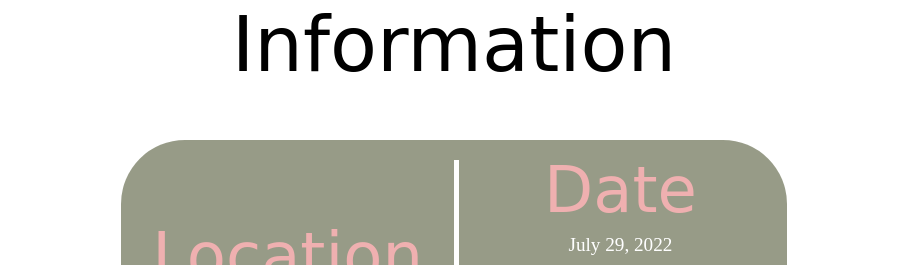
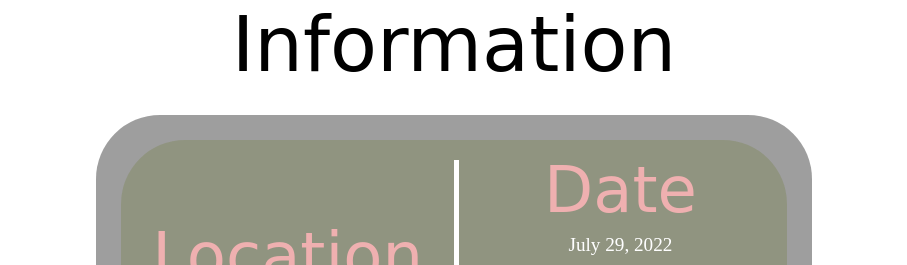
Before and after one commit to FrancisML/Wedding-Website, a plain HTML site: page index.html in a window 1280 px wide. Shown: the part 1336-1601 px from the top of the page, without its empty margins (186-1093 px from the left). Drawn offline with Linux system fonts and the light colour scheme; the site is published under a folder, as on GitHub Pages, so addresses that start at the root find nothing; a web font is replaced by a local one.

Commit message:
img fix2

```diff
--- a/stylesheet.css
+++ b/stylesheet.css
@@ -159,7 +159,7 @@ nav {
 
 #WImain {
     margin-top: 2vw;
-    background-image: url(/imgs/venue.png);
+    background-image: url(imgs/venue.png);
     background-size: cover;
     background-position: center;
     width: 100%;
```
